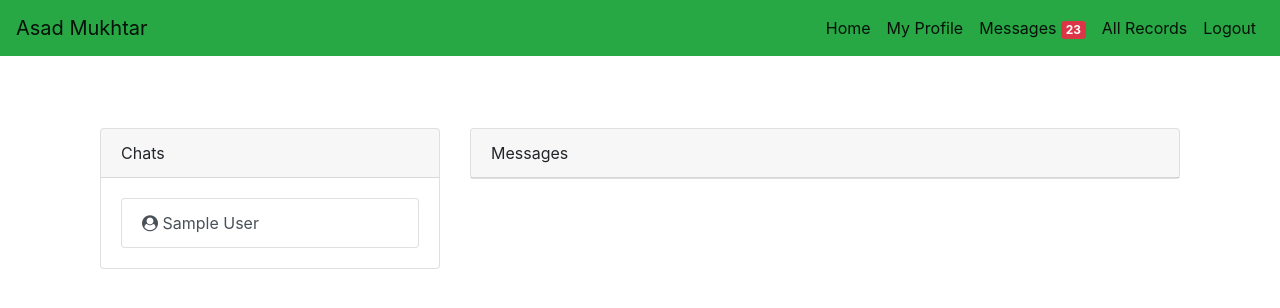
After one commit to asadmukhtarr/fswd10, a PHP site: page /messages.php in a window 1280 px wide. The commit adds this page. Shown: the top 308 px of the page. Run offline with PHP 8.4, Linux system fonts and the light colour scheme; the visitor is signed in with stand-in values (Sample User, id 1); tables that the repository leaves empty or names only in its code hold one stand-in row (values such as "Sample post").

Commit message:
messages section

```diff
--- a/include/header.php
+++ b/include/header.php
@@ -8,6 +8,7 @@
     <script src="https://cdn.jsdelivr.net/npm/jquery@3.6.4/dist/jquery.slim.min.js"></script>
     <script src="https://cdn.jsdelivr.net/npm/popper.js@1.16.1/dist/umd/popper.min.js"></script>
     <script src="https://cdn.jsdelivr.net/npm/bootstrap@4.6.2/dist/js/bootstrap.bundle.min.js"></script>
+    <link rel="stylesheet" href="https://cdnjs.cloudflare.com/ajax/libs/font-awesome/4.7.0/css/font-awesome.min.css">
     <title>Document</title>
 </head>
 <body>
@@ -30,6 +31,9 @@
         <a class="nav-link" href="register.php">My Profile <span class="sr-only">(current)</span></a>
       </li>
       <li class="nav-item active">
+        <a class="nav-link" href="messages.php"> Messages <span class="badge badge-danger">23</span></a>
+      </li>
+      <li class="nav-item active">
         <a class="nav-link" href="record.php"> All Records <span class="sr-only">(current)</span></a>
       </li>
       <li class="nav-item active">
--- /dev/null
+++ b/messages.php
@@ -0,0 +1,50 @@
+<?php
+  include('include/header.php'); // header ..
+  // if condition is true ..c
+  // when a user trying to access whoes not logged In..
+  if(empty($_SESSION['user'])){
+    header('location:index.php');
+  }
+  include('actions/cn.php'); // for connection ..
+  // DESC desending order
+  // ASC assending order
+  $query = "SELECT * FROM `users` ORDER BY id DESC";
+  $result = mysqli_query($cn,$query) or die('Cant run query');
+  $row = mysqli_num_rows($result);
+?>
+<div class="container mt-5">
+  <?php include('error.php'); // error .. ?>
+  <br />
+  <div class="container">
+    <div class="row">
+        <div class="col-lg-4">
+            <div class="card">
+                <div class="card-header">
+                    Chats
+                </div>
+                <div class="card-body">
+                    <div class="list-group">
+                        <?php
+                            while($ro = mysqli_fetch_array($result)){
+                        ?>
+                            <a href="#" class="list-group-item list-group-item-action">
+                                <i class="fa fa-user-circle"></i> <?php echo $ro['name']; ?>
+                            </a>
+                        <?php
+                            }
+                        ?>
+                    </div>
+                </div>
+            </div>
+        </div>
+        <div class="col-lg-8">
+            <div class="card">
+                <div class="card-header">
+                    Messages
+                </div>
+            </div>
+        </div>
+    </div>
+  </div>
+</div>
+<?php include('include/footer.php'); // footer .. ?>
```
